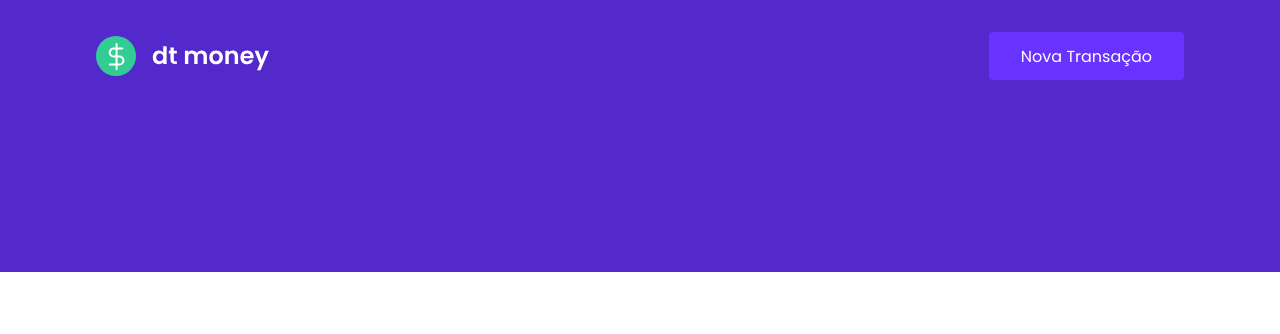
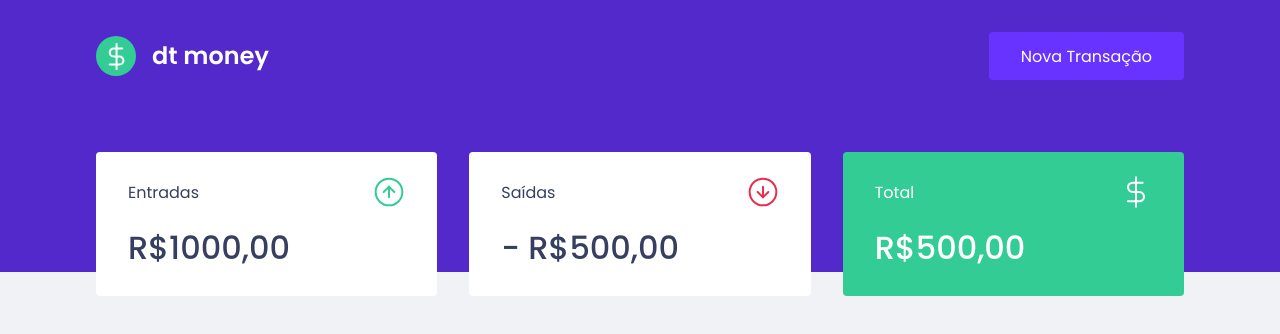
Before and after one commit to renatotrajano/dtmoney, a React (Create React App) app: page / in a window 1280 px wide. Shown: the top 334 px of the page. Built offline with nearby package versions, Linux system fonts and the light colour scheme.

Commit message:
Component: Summary

```diff
--- a/public/index.html
+++ b/public/index.html
@@ -9,7 +9,7 @@
   <meta name="viewport" content="width=device-width, initial-scale=1" />
   <link rel="shortcut icon" href="favicon.png" type="image/png">
   <title>dtmoney</title>
-  <link href="https://fonts.googleapis.com/css2?family=Poppins:wght@400;600&display=swap" rel="stylesheet">
+  <link href="https://fonts.googleapis.com/css2?family=Poppins:wght@400;500;600&display=swap" rel="stylesheet">
 </head>
 
 <body>
--- a/src/App.tsx
+++ b/src/App.tsx
@@ -1,3 +1,4 @@
+import { Dashboard } from "./components/Dashboard";
 import { Header } from "./components/Header";
 import { GlobalStyle } from "./styles/global";
 
@@ -6,6 +7,7 @@
     //fragment
     <>
       <Header />
+      <Dashboard />
       <GlobalStyle />
     </>
   );
--- /dev/null
+++ b/src/components/Dashboard/index.tsx
@@ -0,0 +1,10 @@
+import { Summary } from '../Summary'
+import { Container } from './styles'
+
+export function Dashboard(){
+    return(
+        <Container>
+            <Summary />
+        </Container>
+    );
+}
--- /dev/null
+++ b/src/components/Dashboard/styles.ts
@@ -0,0 +1,7 @@
+import styled from "styled-components";
+
+export const Container = styled.main`
+    max-width: 1120px;
+    margin: 0 auto;
+    padding: 2.5rem 1rem;
+`;
--- /dev/null
+++ b/src/components/Summary/index.tsx
@@ -0,0 +1,33 @@
+import incomeImg from '../../assets/income.svg'
+import outcomeImg from '../../assets/outcome.svg'
+import totalImg from '../../assets/total.svg'
+
+import { Container } from "./styles";
+
+export function Summary() {
+    return (
+        <Container>
+            <div>
+                <header>
+                    <p>Entradas</p>
+                    <img src={incomeImg} alt="Entradas" />
+                </header>
+                <strong>R$1000,00</strong>
+            </div>
+            <div>
+                <header>
+                    <p>Saídas</p>
+                    <img src={outcomeImg} alt="Saídas" />
+                </header>
+                <strong>- R$500,00</strong>
+            </div>
+            <div className="highlight-background">
+                <header>
+                    <p>Total</p>
+                    <img src={totalImg} alt="Total" />
+                </header>
+                <strong>R$500,00</strong>
+            </div>
+        </Container>
+    )
+}
--- /dev/null
+++ b/src/components/Summary/styles.ts
@@ -0,0 +1,34 @@
+import styled from "styled-components";
+
+export const Container = styled.div`
+    display: grid;
+    grid-template-columns: repeat(3, 1fr);
+    gap: 2rem;
+    margin-top: -10rem;
+
+    div {
+        background: var(--shape);
+        padding: 1.5rem 2rem;
+        border-radius: 0.25rem;
+        color: var(--text-title);
+
+        header {
+            display: flex;
+            align-items: center;
+            justify-content: space-between;
+        }
+
+        strong{
+            display: block;
+            margin-top: 1rem;
+            font-size: 2rem;
+            font-weight: 500;
+            line-height: 3rem;
+        }
+
+        &.highlight-background {
+            background: var(--green);
+            color: #FFF;
+        }
+    }
+`;
--- a/src/styles/global.ts
+++ b/src/styles/global.ts
@@ -4,6 +4,7 @@
     :root {
         --background: #f0f2f5;
         --red: #e52e4d;
+        --green: #33cc95;
         --blue: #5429cc;
 
         --blue-light: #6933ff;
@@ -34,7 +35,7 @@
     }
 
     body {
-        background: var(---background);
+        background: var(--background);
         -webkit-font-smoothing: antialised;
     }
 
```
